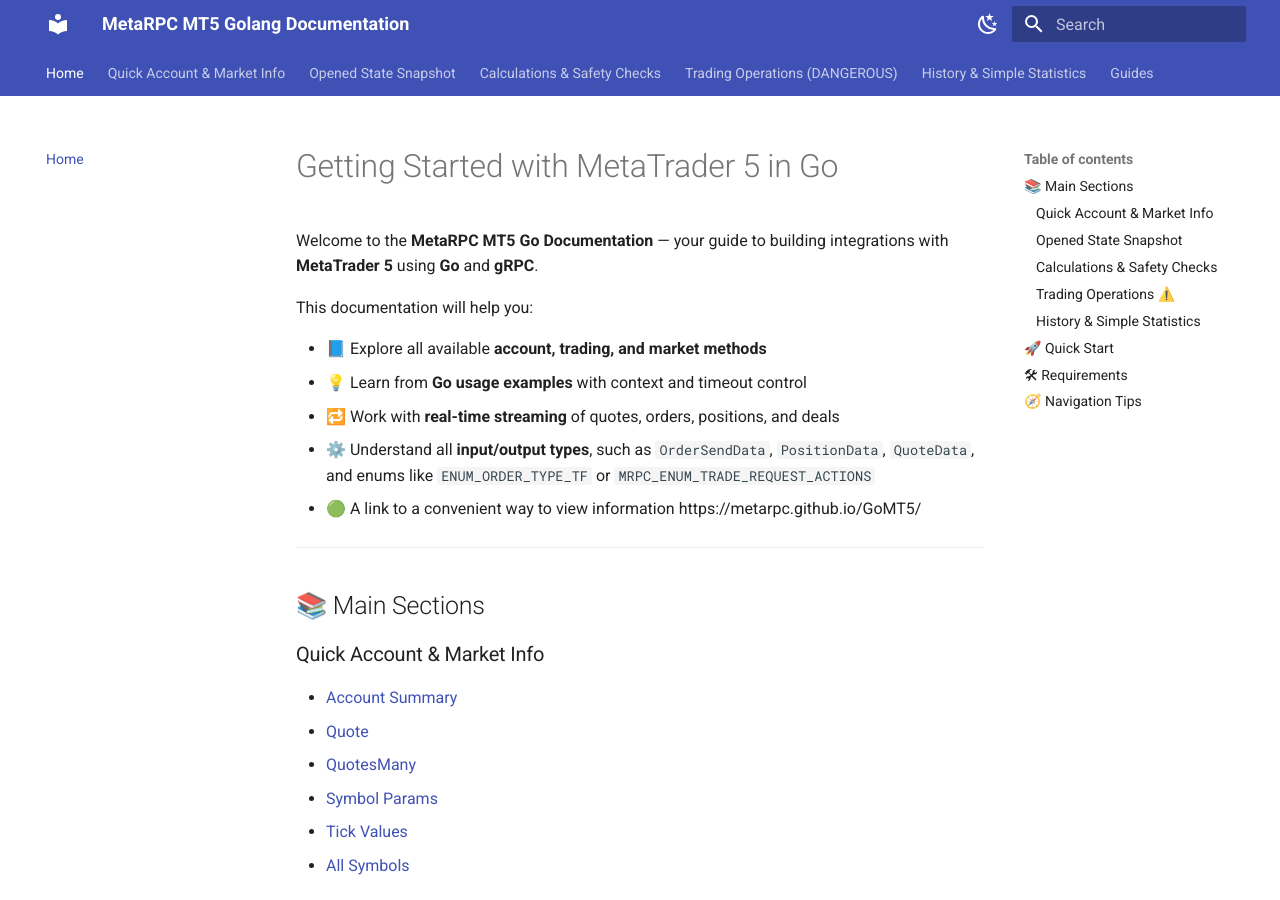
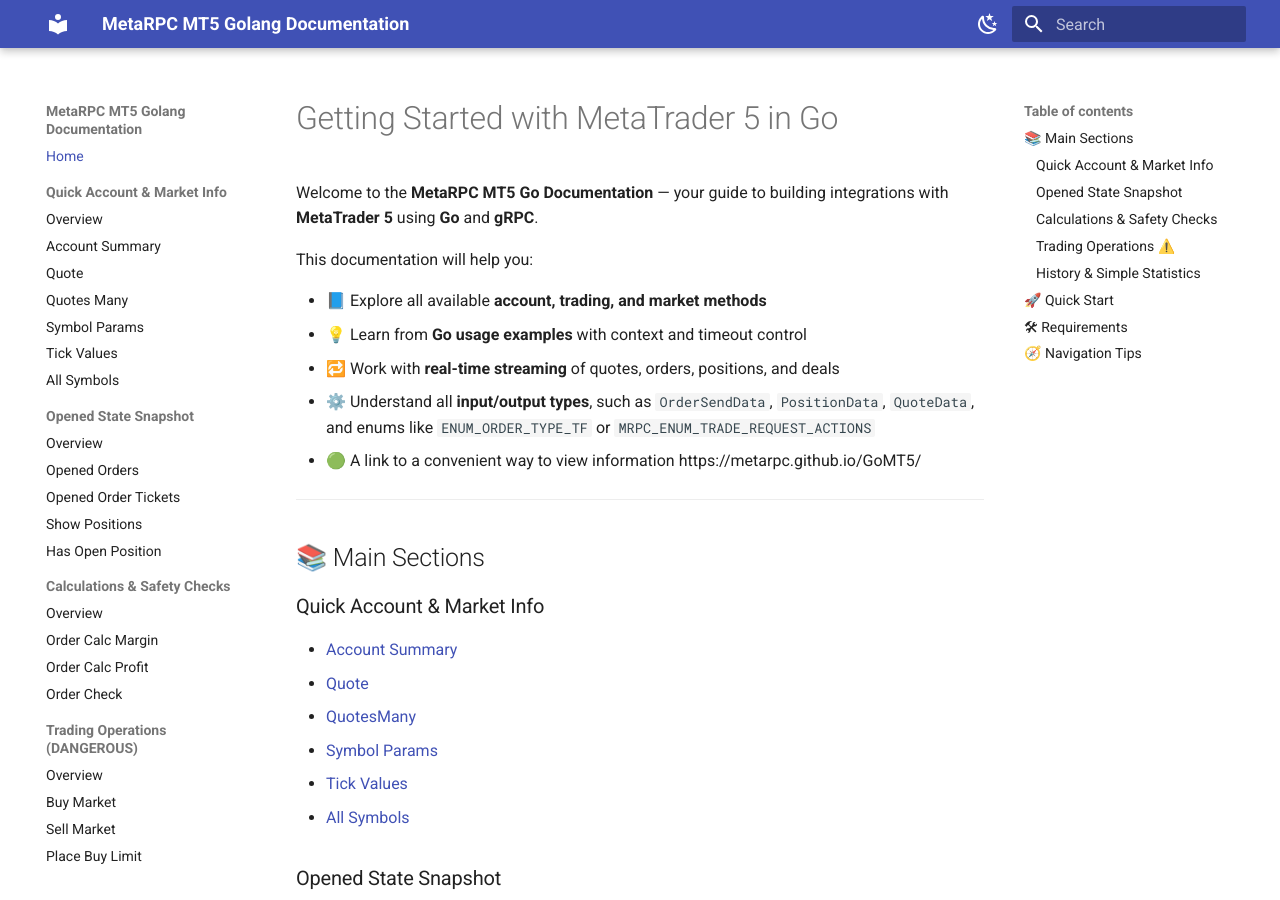
Before and after one commit to MetaRPC/GoMT5, an MkDocs documentation site: the page built from docs/index.md, in a window 1280 px wide and 900 px high. Built offline with MkDocs 1.6.1 and Material for MkDocs 9.7.7, drawn with Linux system fonts in a browser that asks for light colours.

Commit message:
Update mkdocs.yml

```diff
--- a/mkdocs.yml
+++ b/mkdocs.yml
@@ -21,7 +21,8 @@
     - navigation.tracking
     - content.code.copy
     - content.action.edit
-    - navigation.tabs   # вкладки сверху (без секций/expand)
+    - navigation.sections
+    - navigation.expand
 
 nav:
   - Home: index.md
```
